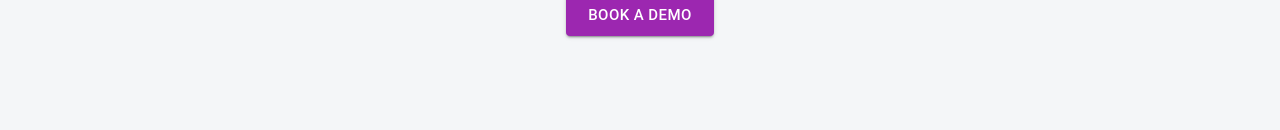
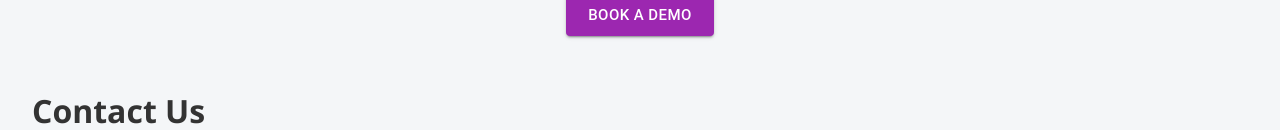
Before and after one commit to dansut24/rmm-prototype, a React (Create React App) app: page /contact in a window 1280 px wide. Shown: the part 670-800 px from the top of the page. Built offline with nearby package versions, Linux system fonts and the light colour scheme.

Commit message:
Update App.js

```diff
--- a/src/App.js
+++ b/src/App.js
@@ -4,6 +4,8 @@ import Header from './components/Header';
 import Footer from './components/Footer';
 import Home from './pages/Home';
 import About from './pages/About';
+import Services from './pages/Services';
+import Contact from './pages/Contact';
 
 function App() {
   return (
@@ -14,6 +16,8 @@ function App() {
           <Routes>
             <Route path="/" element={<Home />} />
             <Route path="/about" element={<About />} />
+            <Route path="/services" element={<Services />} />
+            <Route path="/contact" element={<Contact />} />
           </Routes>
         </main>
         <Footer />
```
